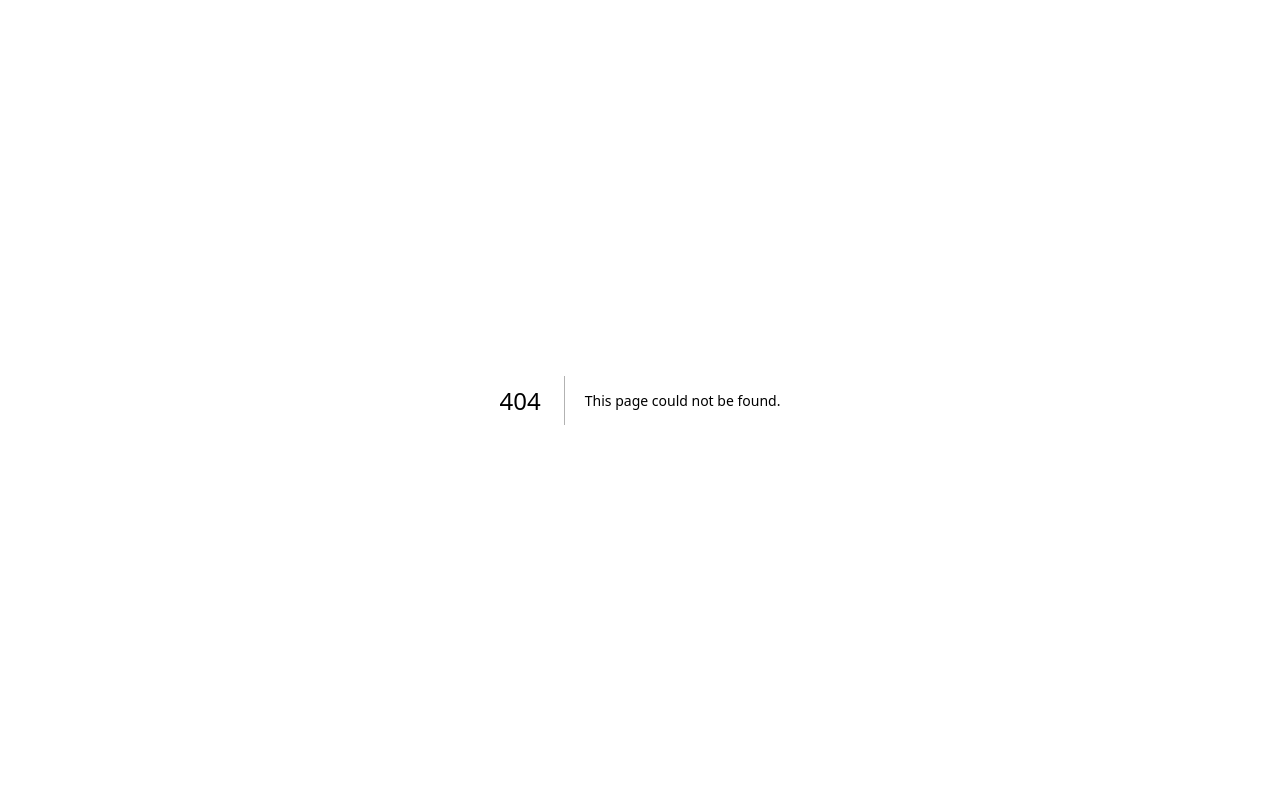
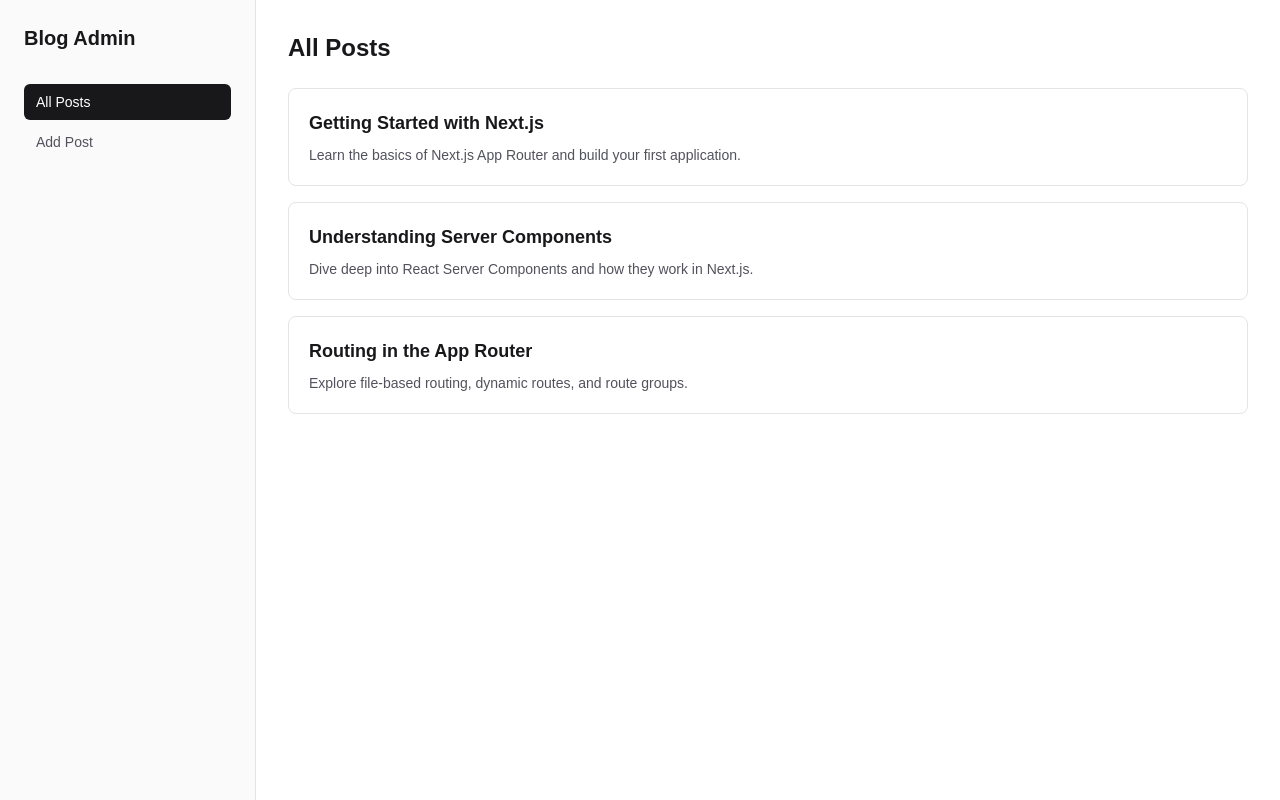
Before and after one commit to annh-2003/sample-nextjs, a Next.js app: page /posts in a window 1280 px wide. Before the commit this address had no page. Built offline with nearby package versions, Linux system fonts and the light colour scheme.

Commit message:
Module 1, 2

```diff
--- /dev/null
+++ b/app/(dashboard)/layout.tsx
@@ -0,0 +1,14 @@
+import Sidebar from "../components/Sidebar";
+
+export default function DashboardLayout({
+  children,
+}: {
+  children: React.ReactNode;
+}) {
+  return (
+    <div className="flex flex-row min-h-screen">
+      <Sidebar />
+      <main className="flex-1 p-8">{children}</main>
+    </div>
+  );
+}
--- /dev/null
+++ b/app/(dashboard)/posts/[postId]/page.tsx
@@ -0,0 +1,60 @@
+const posts: Record<string, { title: string; content: string; author: string; date: string }> = {
+  "1": {
+    title: "Getting Started with Next.js",
+    content:
+      "Next.js is a React framework that enables server-side rendering and static site generation. With the App Router, you can build modern web applications using file-based routing, layouts, and React Server Components.",
+    author: "Admin",
+    date: "2026-04-01",
+  },
+  "2": {
+    title: "Understanding Server Components",
+    content:
+      "React Server Components allow you to render components on the server, reducing the amount of JavaScript sent to the client. They are the default in Next.js App Router and are great for data fetching and static content.",
+    author: "Admin",
+    date: "2026-04-02",
+  },
+  "3": {
+    title: "Routing in the App Router",
+    content:
+      "The App Router uses a file-system based routing approach. Folders define route segments, and special files like page.tsx and layout.tsx define the UI for each segment. Route groups, dynamic routes, and catch-all routes provide flexible URL patterns.",
+    author: "Admin",
+    date: "2026-04-03",
+  },
+};
+
+export default async function PostDetailPage({
+  params,
+}: {
+  params: Promise<{ postId: string }>;
+}) {
+  const { postId } = await params;
+  const post = posts[postId];
+
+  if (!post) {
+    return (
+      <div className="text-center">
+        <h1 className="text-2xl font-bold text-zinc-900 dark:text-zinc-50">
+          Post not found
+        </h1>
+        <p className="mt-2 text-zinc-600 dark:text-zinc-400">
+          The post you are looking for does not exist.
+        </p>
+      </div>
+    );
+  }
+
+  return (
+    <article>
+      <h1 className="mb-2 text-3xl font-bold text-zinc-900 dark:text-zinc-50">
+        {post.title}
+      </h1>
+      <div className="mb-6 flex gap-4 text-sm text-zinc-500 dark:text-zinc-400">
+        <span>By {post.author}</span>
+        <span>{post.date}</span>
+      </div>
+      <p className="leading-7 text-zinc-700 dark:text-zinc-300">
+        {post.content}
+      </p>
+    </article>
+  );
+}
--- /dev/null
+++ b/app/(dashboard)/posts/page.tsx
@@ -0,0 +1,41 @@
+import PostCard from "../../components/PostCard";
+
+const posts = [
+  {
+    id: 1,
+    title: "Getting Started with Next.js",
+    excerpt:
+      "Learn the basics of Next.js App Router and build your first application.",
+  },
+  {
+    id: 2,
+    title: "Understanding Server Components",
+    excerpt:
+      "Dive deep into React Server Components and how they work in Next.js.",
+  },
+  {
+    id: 3,
+    title: "Routing in the App Router",
+    excerpt: "Explore file-based routing, dynamic routes, and route groups.",
+  },
+];
+
+export default function PostsPage() {
+  return (
+    <div>
+      <h1 className="mb-6 text-2xl font-bold text-zinc-900 dark:text-zinc-50">
+        All Posts
+      </h1>
+      <div className="grid gap-4">
+        {posts.map((post) => (
+          <PostCard
+            key={post.id}
+            id={post.id}
+            title={post.title}
+            excerpt={post.excerpt}
+          />
+        ))}
+      </div>
+    </div>
+  );
+}
--- /dev/null
+++ b/app/components/Greeting.tsx
@@ -0,0 +1,26 @@
+"use client";
+
+import { useState, useEffect } from "react";
+
+export default function Greeting() {
+  const [greeting, setGreeting] = useState("");
+
+  useEffect(() => {
+    const hour = new Date().getHours();
+    if (hour < 12) {
+      setGreeting("Good morning");
+    } else if (hour < 18) {
+      setGreeting("Good afternoon");
+    } else {
+      setGreeting("Good evening");
+    }
+  }, []);
+
+  return (
+    <div className="rounded-lg border border-zinc-200 bg-zinc-50 px-6 py-4 dark:border-zinc-800 dark:bg-zinc-900">
+      <p className="text-lg text-zinc-700 dark:text-zinc-300">
+        {greeting ? `${greeting}! Ready to manage your blog?` : "Loading..."}
+      </p>
+    </div>
+  );
+}
--- /dev/null
+++ b/app/components/PostCard.tsx
@@ -0,0 +1,21 @@
+import Link from "next/link";
+
+interface PostCardProps {
+  id: number;
+  title: string;
+  excerpt: string;
+}
+
+export default function PostCard({ id, title, excerpt }: PostCardProps) {
+  return (
+    <Link
+      href={`/posts/${id}`}
+      className="block rounded-lg border border-zinc-200 p-5 transition-colors hover:border-zinc-400 dark:border-zinc-800 dark:hover:border-zinc-600"
+    >
+      <h2 className="mb-2 text-lg font-semibold text-zinc-900 dark:text-zinc-50">
+        {title}
+      </h2>
+      <p className="text-sm text-zinc-600 dark:text-zinc-400">{excerpt}</p>
+    </Link>
+  );
+}
--- /dev/null
+++ b/app/components/Sidebar.tsx
@@ -0,0 +1,39 @@
+"use client";
+
+import Link from "next/link";
+import { usePathname } from "next/navigation";
+
+const navItems = [
+  { href: "/posts", label: "All Posts" },
+  { href: "/posts/create", label: "Add Post" },
+];
+
+export default function Sidebar() {
+  const pathname = usePathname();
+
+  return (
+    <aside className="flex w-64 flex-col border-r border-zinc-200 bg-zinc-50 p-6 dark:border-zinc-800 dark:bg-zinc-950">
+      <Link href="/" className="mb-8 text-xl font-bold text-zinc-900 dark:text-zinc-50">
+        Blog Admin
+      </Link>
+      <nav className="flex flex-col gap-1">
+        {navItems.map((item) => {
+          const isActive = pathname === item.href;
+          return (
+            <Link
+              key={item.href}
+              href={item.href}
+              className={`rounded-md px-3 py-2 text-sm font-medium transition-colors ${
+                isActive
+                  ? "bg-zinc-900 text-white dark:bg-zinc-100 dark:text-zinc-900"
+                  : "text-zinc-600 hover:bg-zinc-200 dark:text-zinc-400 dark:hover:bg-zinc-800"
+              }`}
+            >
+              {item.label}
+            </Link>
+          );
+        })}
+      </nav>
+    </aside>
+  );
+}
--- a/app/layout.tsx
+++ b/app/layout.tsx
@@ -13,8 +13,8 @@ const geistMono = Geist_Mono({
 });
 
 export const metadata: Metadata = {
-  title: "Create Next App",
-  description: "Generated by create next app",
+  title: "Blog Admin",
+  description: "A simple blog administration application built with Next.js App Router",
 };
 
 export default function RootLayout({
--- a/app/page.tsx
+++ b/app/page.tsx
@@ -1,65 +1,15 @@
-import Image from "next/image";
+import Greeting from "./components/Greeting";
 
 export default function Home() {
   return (
-    <div className="flex flex-col flex-1 items-center justify-center bg-zinc-50 font-sans dark:bg-black">
-      <main className="flex flex-1 w-full max-w-3xl flex-col items-center justify-between py-32 px-16 bg-white dark:bg-black sm:items-start">
-        <Image
-          className="dark:invert"
-          src="/next.svg"
-          alt="Next.js logo"
-          width={100}
-          height={20}
-          priority
-        />
-        <div className="flex flex-col items-center gap-6 text-center sm:items-start sm:text-left">
-          <h1 className="max-w-xs text-3xl font-semibold leading-10 tracking-tight text-black dark:text-zinc-50">
-            To get started, edit the page.tsx file.
-          </h1>
-          <p className="max-w-md text-lg leading-8 text-zinc-600 dark:text-zinc-400">
-            Looking for a starting point or more instructions? Head over to{" "}
-            <a
-              href="https://vercel.com/templates?framework=next.js&utm_source=create-next-app&utm_medium=appdir-template-tw&utm_campaign=create-next-app"
-              className="font-medium text-zinc-950 dark:text-zinc-50"
-            >
-              Templates
-            </a>{" "}
-            or the{" "}
-            <a
-              href="https://nextjs.org/learn?utm_source=create-next-app&utm_medium=appdir-template-tw&utm_campaign=create-next-app"
-              className="font-medium text-zinc-950 dark:text-zinc-50"
-            >
-              Learning
-            </a>{" "}
-            center.
-          </p>
-        </div>
-        <div className="flex flex-col gap-4 text-base font-medium sm:flex-row">
-          <a
-            className="flex h-12 w-full items-center justify-center gap-2 rounded-full bg-foreground px-5 text-background transition-colors hover:bg-[#383838] dark:hover:bg-[#ccc] md:w-[158px]"
-            href="https://vercel.com/new?utm_source=create-next-app&utm_medium=appdir-template-tw&utm_campaign=create-next-app"
-            target="_blank"
-            rel="noopener noreferrer"
-          >
-            <Image
-              className="dark:invert"
-              src="/vercel.svg"
-              alt="Vercel logomark"
-              width={16}
-              height={16}
-            />
-            Deploy Now
-          </a>
-          <a
-            className="flex h-12 w-full items-center justify-center rounded-full border border-solid border-black/[.08] px-5 transition-colors hover:border-transparent hover:bg-black/[.04] dark:border-white/[.145] dark:hover:bg-[#1a1a1a] md:w-[158px]"
-            href="https://nextjs.org/docs?utm_source=create-next-app&utm_medium=appdir-template-tw&utm_campaign=create-next-app"
-            target="_blank"
-            rel="noopener noreferrer"
-          >
-            Documentation
-          </a>
-        </div>
-      </main>
+    <div className="flex flex-1 flex-col items-center justify-center gap-8 p-8">
+      <h1 className="text-4xl font-bold tracking-tight text-zinc-900 dark:text-zinc-50">
+        Welcome to Blog Admin
+      </h1>
+      <p className="max-w-md text-center text-lg text-zinc-600 dark:text-zinc-400">
+        A simple blog management application built with Next.js App Router.
+      </p>
+      <Greeting />
     </div>
   );
 }
```
